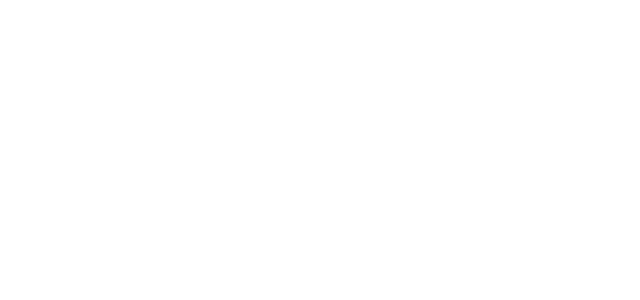
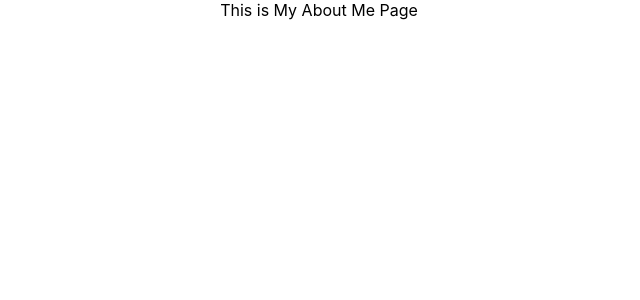
Before and after one commit to Job85/portfolio-site, a React (Create React App) app: page /about in a window 1280 px wide. Before the commit this address had no page. Shown: the top 300 px of the page, without its empty margins (321-961 px from the left). Built offline with nearby package versions, Linux system fonts and the light colour scheme.

Commit message:
created About Page and imported it to App.js & set the Route

```diff
--- a/src/App.js
+++ b/src/App.js
@@ -2,12 +2,14 @@ import React from 'react';
 import { Route, Routes } from 'react-router-dom';
 import './App.css';
 import Home from './pages/home';
+import About from './pages/about';
 
 function App() {
   return (
     <div className="App">
       <Routes>
         <Route path='/' element={<Home />} />
+        <Route path='/about' element={<About />} />
       </Routes>
     </div>
   );
--- /dev/null
+++ b/src/pages/about.js
@@ -0,0 +1,12 @@
+import React from "react";
+
+const About = () => {
+
+    return (
+        <div>
+            This is My About Me Page
+        </div>
+    )
+}
+
+export default About
```
